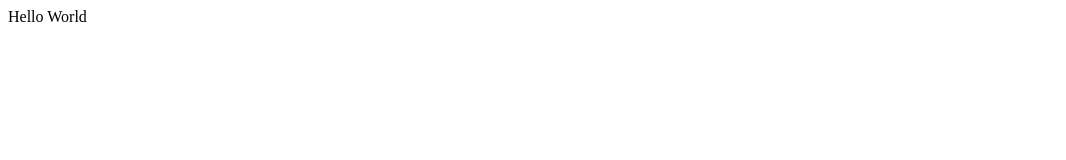
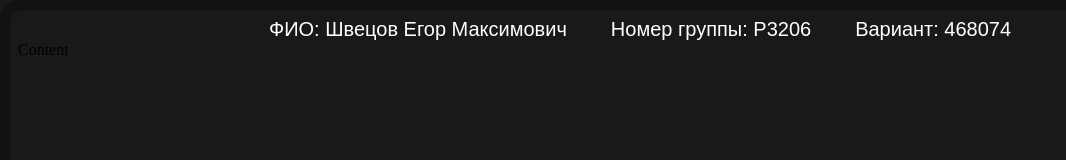
Before and after one commit to InfernumVII/web-lab1, a plain HTML site: page site/index.html in a window 1280 px wide. Shown: the whole page, without its empty margins (0-1066 px from the left). Drawn offline with Linux system fonts and the light colour scheme.

Commit message:
add header and stollen border

```diff
--- /dev/null
+++ b/site/css/header-styles.css
@@ -0,0 +1,7 @@
+.header-item {
+    font-family: fantasy;
+    display: inline;
+    font-size: 20px;
+    color: white;
+    margin: 20px;
+}
--- /dev/null
+++ b/site/css/styles.css
@@ -0,0 +1,19 @@
+body {
+    background-color: rgba(24, 25, 27, 255);
+}
+#header {
+    text-align: center;
+}
+/* https://stackoverflow.com/a/78689774 */
+html {
+  --border-width: 10px;
+  padding: var(--border-width);
+  &:before {
+    content: '';
+    position: fixed;
+    inset: 0;
+    border: solid var(--border-width);
+    border-radius: 20px;
+    color: rgba(16, 17, 18, 255)
+  }
+}
--- a/site/index.html
+++ b/site/index.html
@@ -1,6 +1,18 @@
 <!DOCTYPE html>
 <html>
+    <head>
+        <link rel="stylesheet" href="css/styles.css">
+    </head>
     <body>
-        Hello World
+        <div id="header">
+            <head>
+                <link rel="stylesheet" href="css/header-styles.css">
+            </head>
+            <div class="header-item" id="full-name">ФИО: Швецов Егор Максимович</div>
+            <div class="header-item" id="group-number">Номер группы: P3206</div>
+            <div class="header-item" id="variant">Вариант: 468074</div>
+        </div>
+        <div id="content">Content</div>
     </body>
+
 </html>
```
